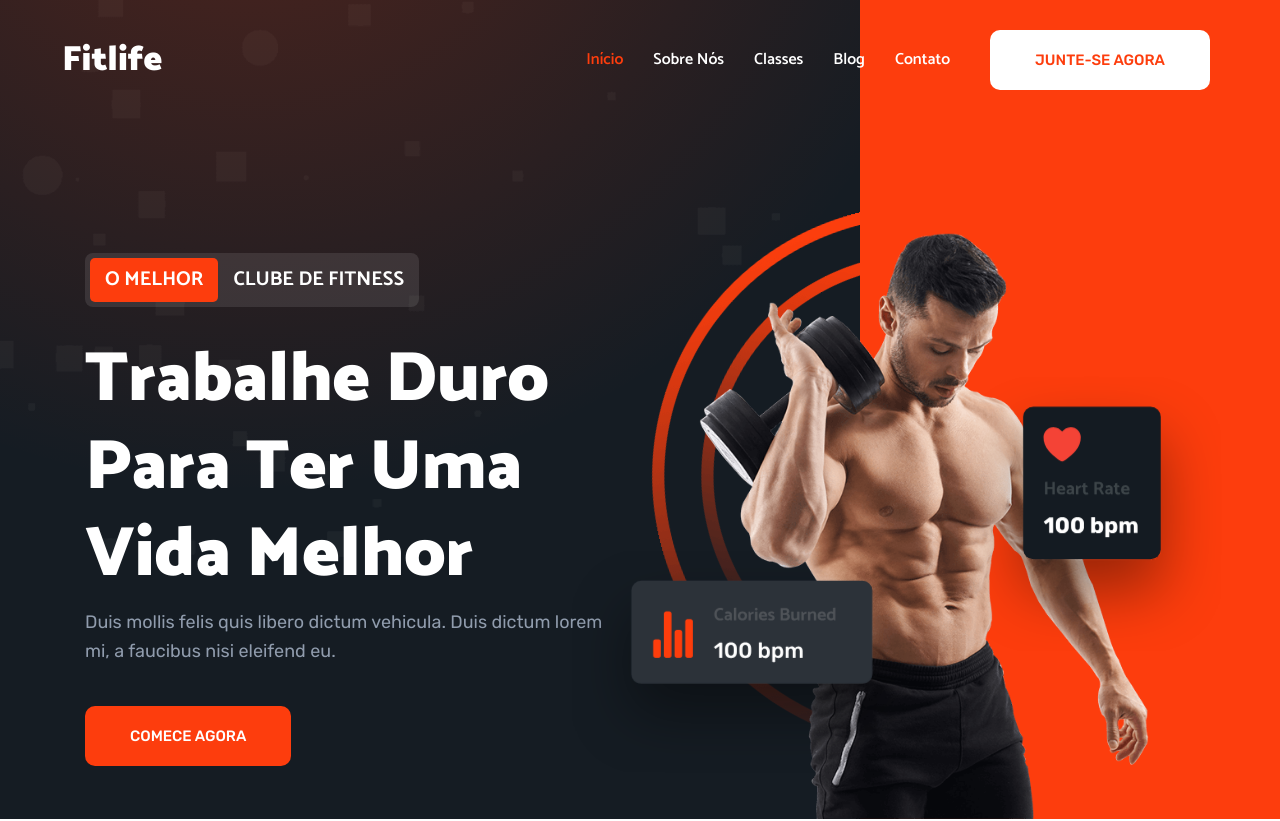
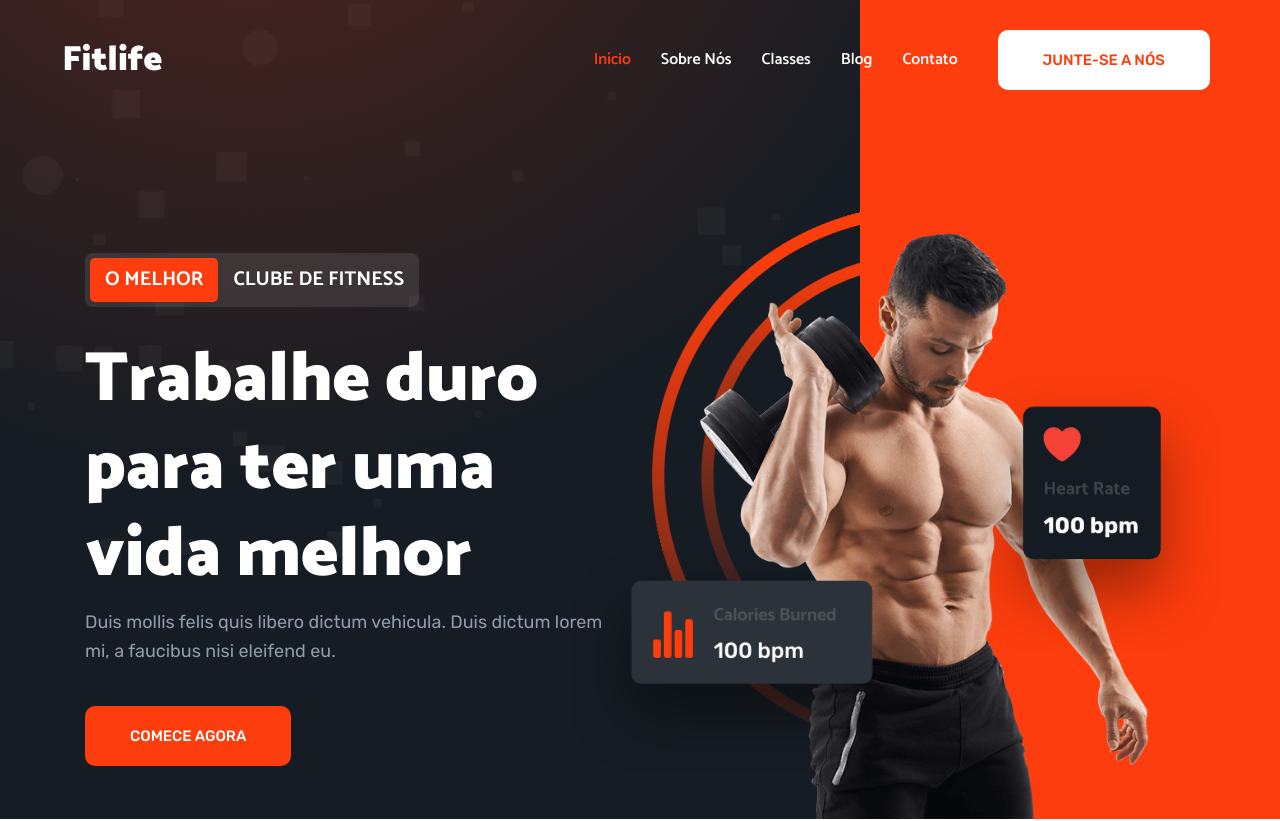
Before and after one commit to be-frontend/frontend-websites, a plain HTML site: page frontend-websites/fitlife-website/index.html in a window 1280 px wide. Shown: the top 821 px of the page. Drawn offline with nearby package versions, Linux system fonts and the light colour scheme.

Commit message:
Corrigir acessibilidade

```diff
--- a/frontend-websites/fitlife-website/index.html
+++ b/frontend-websites/fitlife-website/index.html
@@ -21,7 +21,6 @@
 </head>
 
 <body id="top">
-
   <header class="header" data-header>
     <div class="container">
       <a href="#" class="logo">
@@ -50,7 +49,7 @@
           </li>
         </ul>
       </nav>
-      <a href="#" class="btn btn-secondary">Junte-se Agora</a>
+      <a href="#" class="btn btn-secondary">Junte-se a nós</a>
       <button class="nav-open-btn" aria-label="abrir menu" data-nav-toggler>
         <span class="line"></span>
         <span class="line"></span>
@@ -66,9 +65,9 @@
         <div class="container">
           <div class="hero-content">
             <p class="hero-subtitle">
-              <strong class="strong">O Melhor</strong>Clube de Fitness
+              <strong class="strong">O melhor</strong>Clube de Fitness
             </p>
-            <h1 class="h1 hero-title">Trabalhe Duro Para Ter Uma Vida Melhor</h1>
+            <h1 class="h1 hero-title">Trabalhe duro para ter uma vida melhor</h1>
             <p class="section-text">
               Duis mollis felis quis libero dictum vehicula. Duis dictum lorem mi, a faucibus nisi eleifend eu.
             </p>
```
